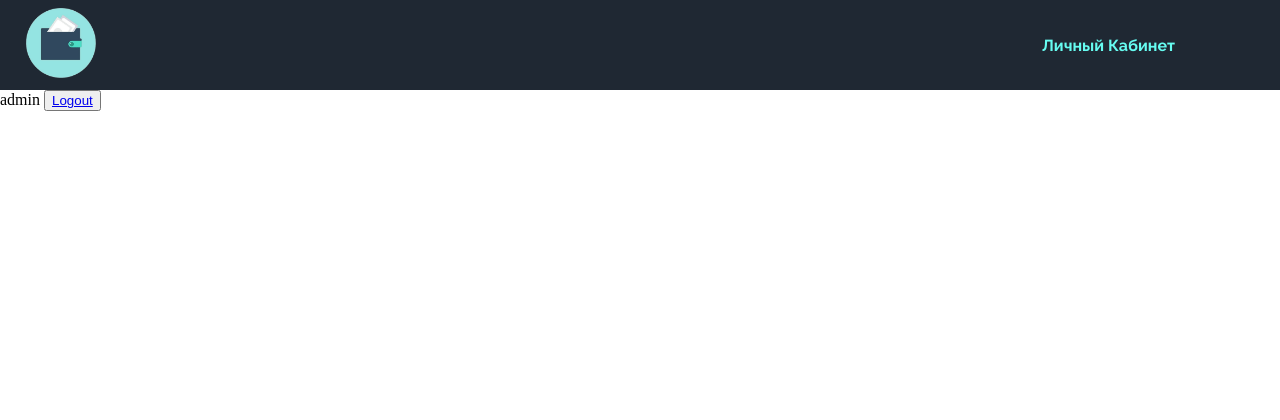
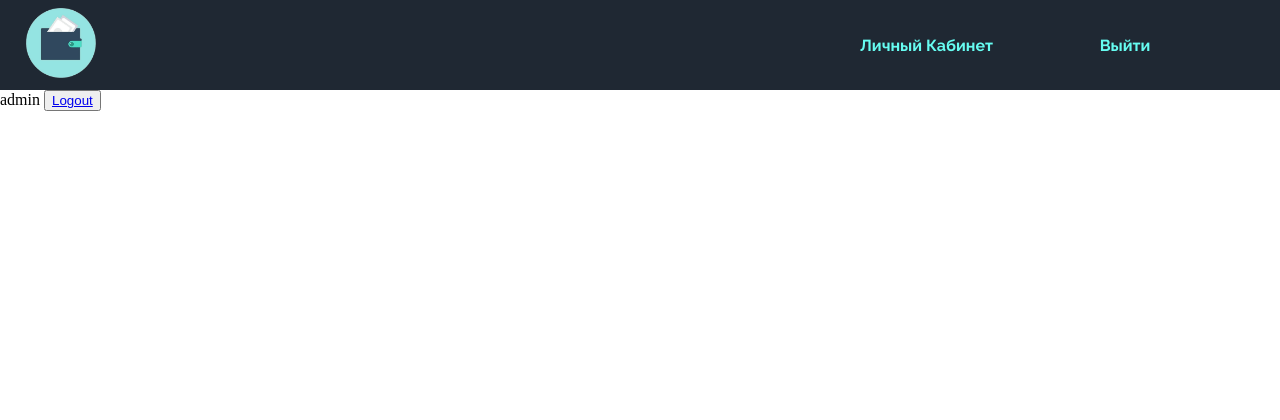
Before and after one commit to 08-06-a-05/project-g, a Django app: page / in a window 1280 px wide. Shown: the top 420 px of the page. Run offline with Django 4.2, Linux system fonts and the light colour scheme; a user stored in the database is signed in.

Commit message:
minor header changes nvm

```diff
--- a/Moneysite/static/css/base_css.css
+++ b/Moneysite/static/css/base_css.css
@@ -34,7 +34,7 @@ ul {
 
 .right {
     display: flex;
-    width: 300px;
+    width: 600px;
     margin-left: auto;
     margin-right: 5%;
     justify-content: flex-end;
--- a/Moneysite/templates/snippets/header.html
+++ b/Moneysite/templates/snippets/header.html
@@ -31,6 +31,9 @@
                         <li class = "menu-item" onclick="location.href = '{% url 'LK' %}'; ">
                             <p name = "hf-text"> Личный Кабинет </p>
                         </li>
+                        <li class = "menu-item" onclick="location.href = '{% url 'logout' %}'; ">
+                            <p name = "hf-text"> Выйти </p>
+                        </li>
                     </div>
                 {% endif %}
 
```
Also changed, not shown: Moneysite/db.sqlite3.
